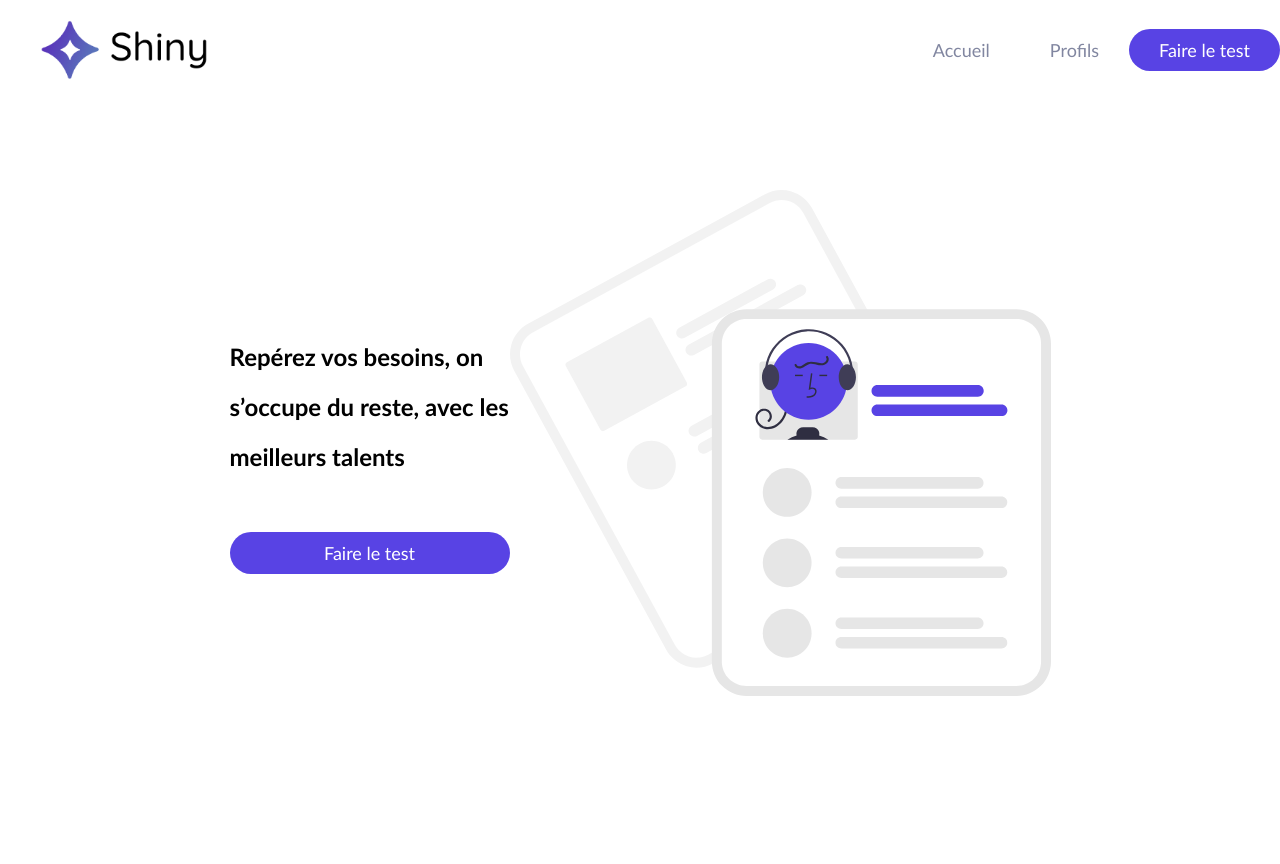
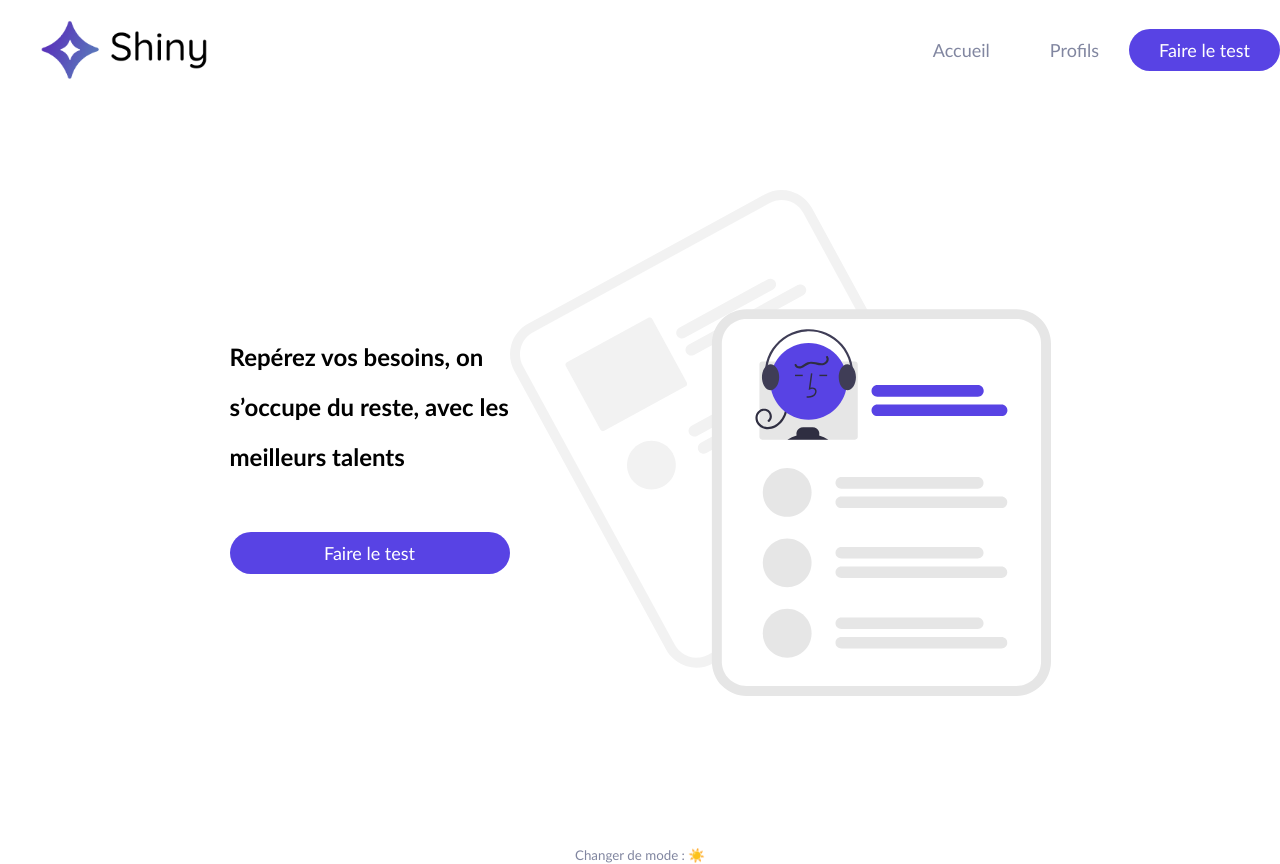
Before and after one commit to TanguyMi/Cours_OpenClassRoom_create_app_react, a React (Create React App) app in the folder shiny-agency/: page / in a window 1280 px wide. Before the commit the page ends 800 px from the top, so only its background shows below. Built offline with nearby package versions, Linux system fonts and the light colour scheme.

Commit message:
fin journée 20 juillet

```diff
--- /dev/null
+++ b/shiny-agency/src/components/Footer/index.jsx
@@ -0,0 +1,46 @@
+import { useContext } from 'react';
+import styled from 'styled-components';
+import colors from '../../utils/style/color';
+import { ThemeContext } from '../../utils/context';
+
+const FooterContainer = styled.footer`
+    display: flex;
+    flex-direction: row;
+    align-items: center;
+    justify-content: center;
+    padding-top: 60px;
+`;
+
+const NightModeButton = styled.button`
+    background-color: transparent;
+    border: none;
+    cursor: pointer;
+    color: ${colors.secondary};
+`;
+
+function Footer() {
+      const { toggleTheme, theme } = useContext(ThemeContext);
+
+      // sans le useContext
+      // import de {ThemeContext} from utilis context
+      // dans le return
+      // <ThemeContext.Consumer>
+      // {({toggleTheme, theme }) =>(
+      // <FooterContainer>
+      //       <NightModeButton onClick={() => toggleTheme()}>
+      //             Changer de mode : {theme === 'light' ? '☀️' : '🌙'}
+      //       </NightModeButton>
+      // </FooterContainer>
+      // )}
+      //
+      // </ThemeContext.Consumer>
+      return (
+            <FooterContainer>
+                  <NightModeButton onClick={() => toggleTheme()}>
+                        Changer de mode : {theme === 'light' ? '☀️' : '🌙'}
+                  </NightModeButton>
+            </FooterContainer>
+      );
+}
+
+export default Footer;
--- a/shiny-agency/src/index.jsx
+++ b/shiny-agency/src/index.jsx
@@ -6,22 +6,15 @@
 import Results from './pages/Results';
 import Freelances from './pages/Freelances';
 import Header from './components/Header';
+import Footer from './components/Footer';
 import Error from './components/Error';
-import { createGlobalStyle } from 'styled-components';
-
-const GlobalStyle = createGlobalStyle`
-    * {
-      font-family: 'Trebuchet MS', Helvetica, sans-serif;
-    }
-
-    body {
-      margin: 0;
-    }
-`;
+import { ThemeProvider } from './utils/context/index';
+import GlobalStyle from './utils/style/GlobalStyle';
 
 ReactDOM.render(
       <React.StrictMode>
             <Router>
+                  <ThemeProvider>
                         <GlobalStyle />
                         <Header />
                         <Routes>
@@ -31,6 +24,8 @@
                               <Route path='/freelances' element={<Freelances />} />
                               <Route path='*' element={<Error />} />
                         </Routes>
+                        <Footer />
+                  </ThemeProvider>
             </Router>
       </React.StrictMode>,
       document.getElementById('root')
--- /dev/null
+++ b/shiny-agency/src/utils/context/index.jsx
@@ -0,0 +1,17 @@
+import { createContext } from 'react';
+import { useState } from 'react';
+
+export const ThemeContext = createContext();
+
+export const ThemeProvider = ({ children }) => {
+      const [theme, setTheme] = useState('light');
+      const toggleTheme = () => {
+            setTheme(theme === 'light' ? 'dark' : 'light');
+      };
+
+      return (
+            <ThemeContext.Provider value={{ theme, toggleTheme }}>
+                  {children}
+            </ThemeContext.Provider>
+      );
+};
--- /dev/null
+++ b/shiny-agency/src/utils/style/GlobalStyle.jsx
@@ -0,0 +1,22 @@
+import { useContext } from 'react';
+import { createGlobalStyle } from 'styled-components';
+import { ThemeContext } from '../context';
+
+const StyledGlobalStyle = createGlobalStyle`
+    * {
+      font-family: 'Trebuchet MS', Helvetica, sans-serif;
+    }
+
+    body {
+        background-color: ${({ isDarkMode }) =>
+      isDarkMode ? '#2F2E41' : 'white'};
+        margin: 0;
+    }
+`;
+
+function GlobalStyle() {
+      const { theme } = useContext(ThemeContext);
+      return <StyledGlobalStyle isDarkMode={theme === 'dark'} />;
+}
+
+export default GlobalStyle;
```
Lines whose indentation alone changed are shown as unchanged.
